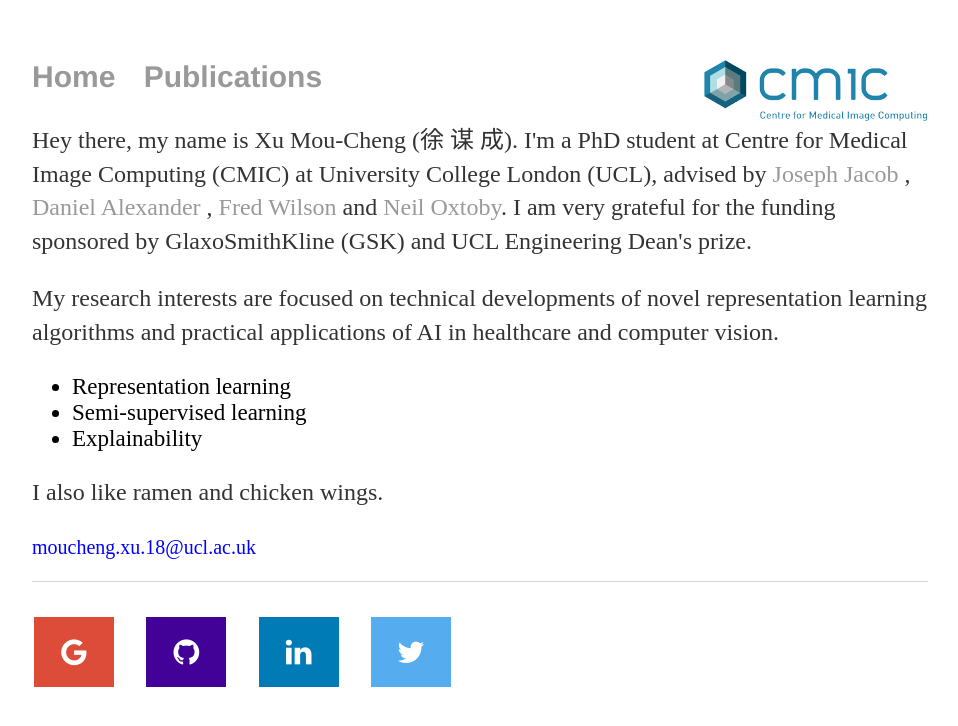
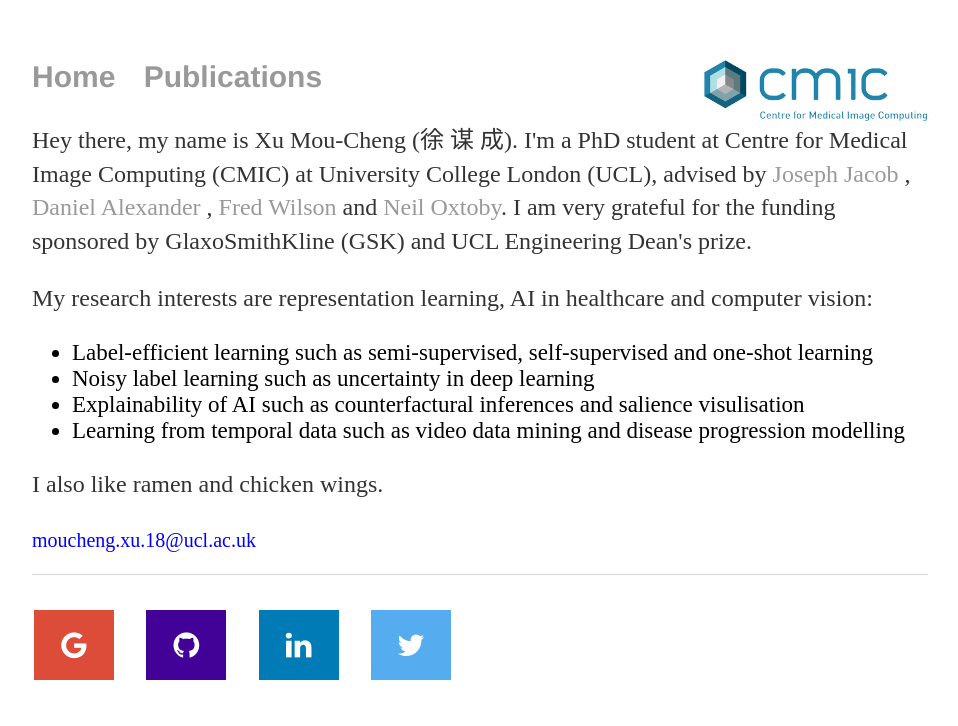
Before and after one commit to moucheng2017/mouchengxu.github.io, a Jekyll site: the page built from index.html, in a window 1280 px wide. Shown: the top 726 px of the page, without its empty margins (160-1118 px from the left). Built offline with Jekyll 4.4.1, drawn with Linux system fonts in a browser that asks for light colours.

Commit message:
Update index.html

```diff
--- a/index.html
+++ b/index.html
@@ -24,13 +24,13 @@ title: Mou-Cheng Xu
 	I am very grateful for the funding sponsored by GlaxoSmithKline (GSK) and UCL Engineering Dean's prize.
 	</p>
 
-	<p> My research interests are focused on technical developments of novel representation learning algorithms and practical applications of AI in healthcare and computer vision.
-
+	<p> My research interests are representation learning, AI in healthcare and computer vision:
 <!-- 		<a href="https://www.ucl.ac.uk/medical-image-computing/"> -->
 		<ul>
-			<li style="font-size:23px"> Representation learning </li>
-		  	<li style="font-size:23px"> Semi-supervised learning </li>
-			<li style="font-size:23px"> Explainability </li>
+			<li style="font-size:23px"> Label-efficient learning such as semi-supervised, self-supervised and one-shot learning </li>
+		  	<li style="font-size:23px"> Noisy label learning such as uncertainty in deep learning </li>
+			<li style="font-size:23px"> Explainability of AI such as counterfactural inferences and salience visulisation </li>
+			<li style="font-size:23px"> Learning from temporal data such as video data mining and disease progression modelling </li>
 		</ul>
 
 	</p>
```
